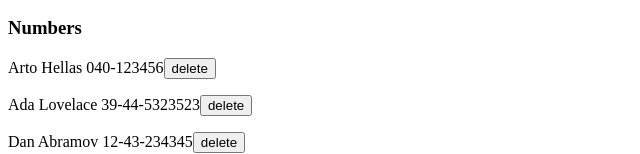
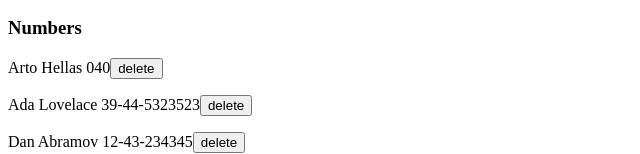
Before and after one commit to Vlarumal/fso_exercises, a React (Vite) app in the folder part2/phonebook/: page / in a window 1280 px wide. Shown: the part 212-366 px from the top of the page, without its empty margins (0-640 px from the left). Built offline with nearby package versions, Linux system fonts and the light colour scheme; data requests are answered from the project's data file.

Commit message:
complete: 2.15*

```diff
--- a/part2/phonebook/db.json
+++ b/part2/phonebook/db.json
@@ -2,7 +2,7 @@
   "persons": [
     {
       "name": "Arto Hellas",
-      "number": "040-123456",
+      "number": "040",
       "id": "1"
     },
     {
--- a/part2/phonebook/src/App.jsx
+++ b/part2/phonebook/src/App.jsx
@@ -25,7 +25,15 @@ const App = () => {
 
     const nameToCheck = newName;
     if (checkForDuplicates(nameToCheck)) {
-      alert(`${nameToCheck} is already added to the phonebook`);
+      const userAnswer = window.confirm(
+        `${person.name} is already added to phonebook, replace the old number with a new one?`
+      );
+      if (userAnswer) {
+        const personId = persons.find(
+          (p) => p.name === person.name
+        ).id;
+        updateNumber(personId, person);
+      }
       return;
     }
 
@@ -43,11 +51,20 @@ const App = () => {
   const deletePerson = (person) => {
     if (window.confirm(`Delete ${person.name}`))
       personService.deletePerson(person.id).then(() => {
-        personService.getAll().then((returnedPersons) => {
-          setPersons(returnedPersons);
-        });
-        // setPersons(persons.filter((p) => p.id !== person.id)); // Commented out optimization
+        getAllAgain();
       });
+  };
+
+  const updateNumber = (id, newPerson) => {
+    personService.update(id, newPerson).then(() => {
+      getAllAgain();
+    });
+  };
+
+  const getAllAgain = () => {
+    personService.getAll().then((returnedPersons) => {
+      setPersons(returnedPersons);
+    });
   };
 
   const handleSearchChange = (e) => {
--- a/part2/phonebook/src/components/PersonForm.jsx
+++ b/part2/phonebook/src/components/PersonForm.jsx
@@ -1,5 +1,3 @@
-import { useState } from "react";
-
 const PersonForm = ({
   newName,
   newNumber,
@@ -7,7 +5,6 @@ const PersonForm = ({
   handleNumberChange,
   onSubmit,
 }) => {
-
   return (
     <form onSubmit={onSubmit}>
       <div>
--- a/part2/phonebook/src/services/persons.js
+++ b/part2/phonebook/src/services/persons.js
@@ -15,8 +15,14 @@ const deletePerson = (id) => {
   return axios.delete(`${baseUrl}/${id}`);
 };
 
+const update = (id, newPerson) => {
+  const request = axios.put(`${baseUrl}/${id}`, newPerson);
+  return request.then((response) => response.data);
+};
+
 export default {
   getAll,
   create,
   deletePerson,
+  update,
 };
```
